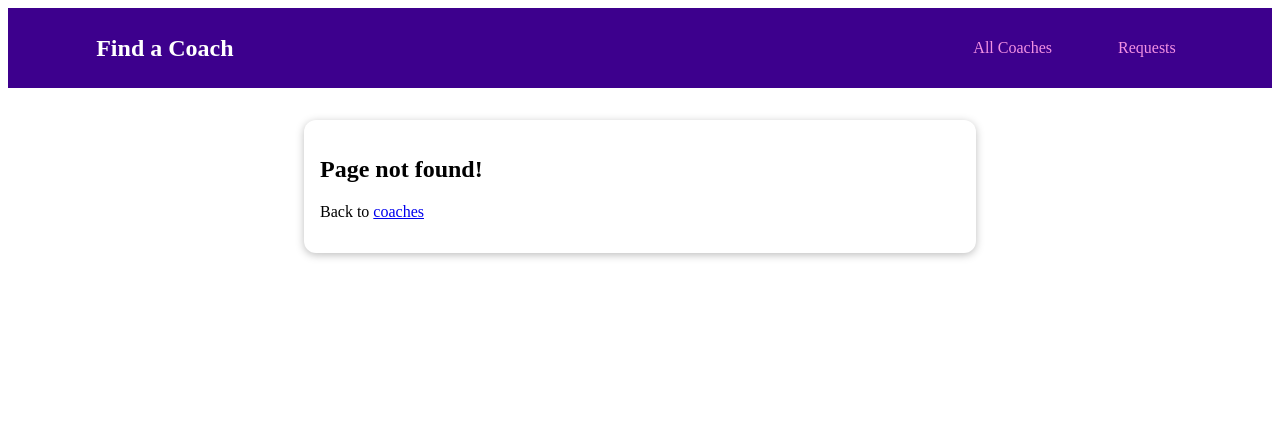
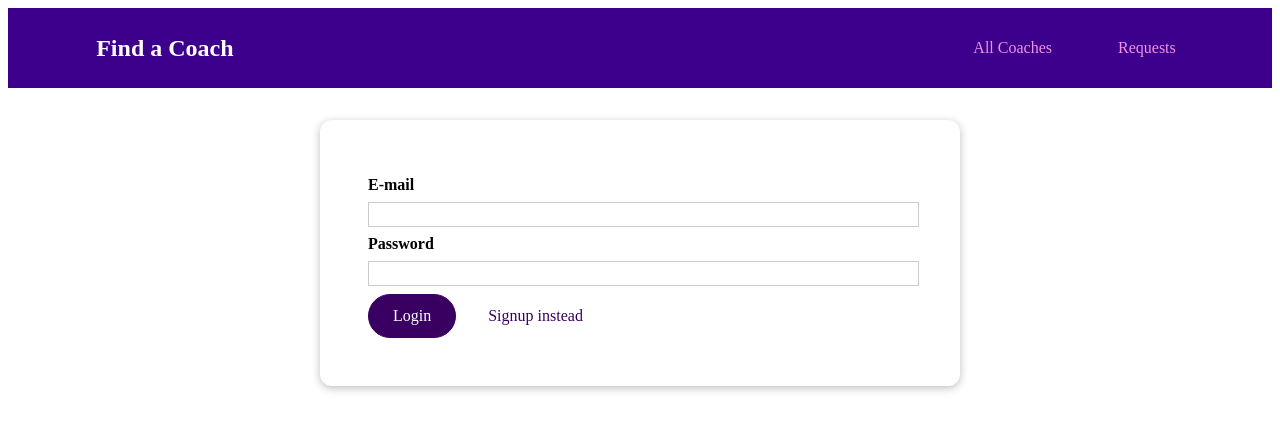
Before and after one commit to Trung-Hieu-Dev/vue-api-coach-management-app, a Vue app: page /auth in a window 1280 px wide. Before the commit this address had no page. Shown: the top 430 px of the page. Built offline with nearby package versions, Linux system fonts and the light colour scheme.

Commit message:
Adding UI Login

```diff
--- /dev/null
+++ b/src/pages/auth/UserAuth.vue
@@ -0,0 +1,54 @@
+<template>
+  <base-card>
+    <form>
+      <div class="form-control">
+        <label for="email">E-mail</label>
+        <input type="email" id="email" />
+      </div>
+      <div class="form-control">
+        <label for="password">Password</label>
+        <input type="password" id="password" />
+      </div>
+      <base-button>Login</base-button>
+      <base-button type="button" mode="flat">Signup instead</base-button>
+    </form>
+  </base-card>
+</template>
+
+<script>
+export default {};
+</script>
+
+<style scoped>
+form {
+  margin: 1rem;
+  border-radius: 12px;
+  padding: 1rem;
+}
+
+.form-control {
+  margin: 0.5rem 0;
+}
+
+label {
+  font-weight: bold;
+  margin-bottom: 0.5rem;
+  display: block;
+}
+
+input,
+textarea {
+  display: block;
+  width: 100%;
+  font: inherit;
+  border: 1px solid #ccc;
+  padding: 0.15rem;
+}
+
+input:focus,
+textarea:focus {
+  border-color: #3d008d;
+  background-color: #faf6ff;
+  outline: none;
+}
+</style>
--- a/src/router.js
+++ b/src/router.js
@@ -7,6 +7,7 @@
 import ContactCoach from './pages/requests/ContactCoach.vue';
 import RequestsReceived from './pages/requests/RequestsReceived.vue';
 import NotFound from './pages/NotFound.vue';
+import UserAuth from './pages/auth/UserAuth.vue';
 
 const router = createRouter({
   history: createWebHistory(),
@@ -23,6 +24,7 @@
     },
     { path: '/register', component: CoachRegister },
     { path: '/requests', component: RequestsReceived }, // show all requests list
+    { path: '/auth', component: UserAuth },
     { path: '/:notFound(.*)', component: NotFound },
   ],
 });
```
